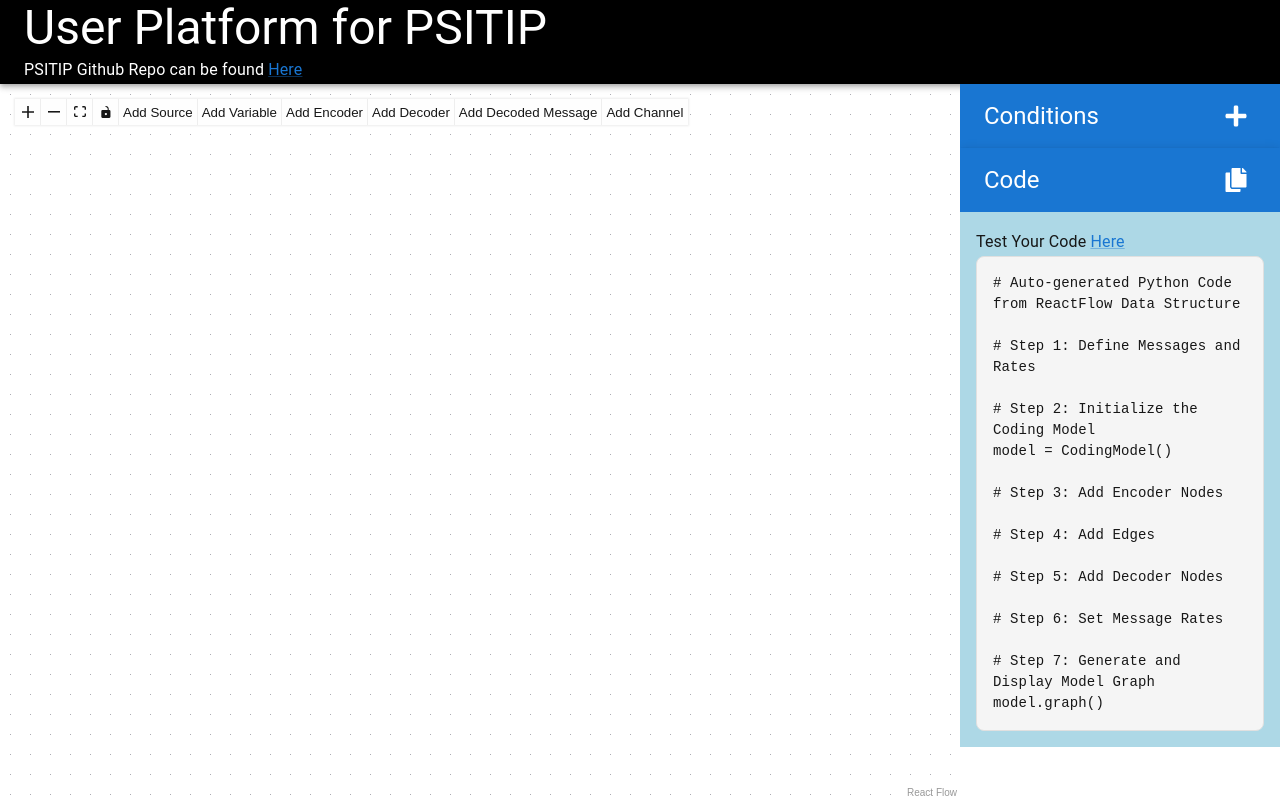
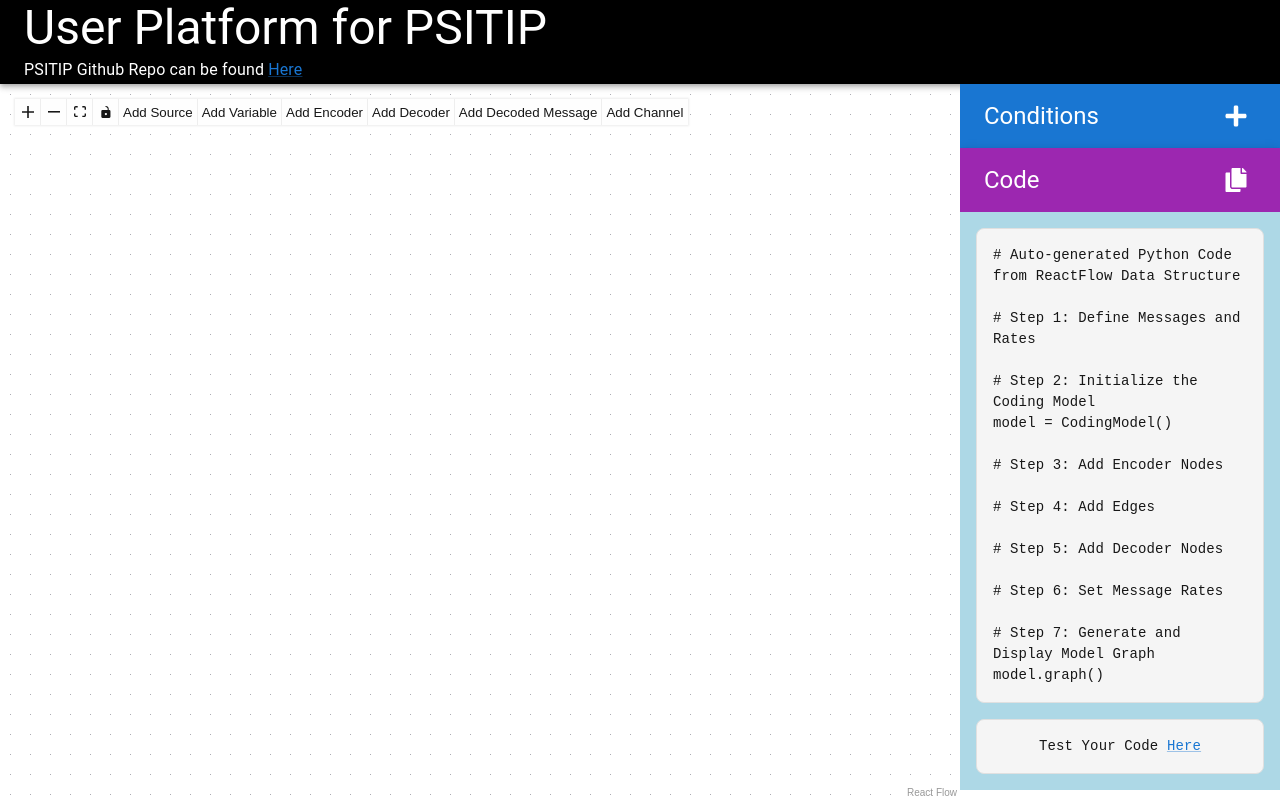
Before and after one commit to LeoHuang0730/ui-platform-psitip, a Next.js app in the folder frontend-ui-platform-psitip/: page / in a window 1280 px wide. Built offline with nearby package versions, Linux system fonts and the light colour scheme.

Commit message:
ui change

```diff
--- a/frontend-ui-platform-psitip/src/app/components/codeBar.tsx
+++ b/frontend-ui-platform-psitip/src/app/components/codeBar.tsx
@@ -154,7 +154,7 @@ const CodeBar = ({ mapNodes, mapEdges }: codeBarProps) => {
         height: "50%",
       }}
     >
-      <AppBar position="static">
+      <AppBar position="static" color="secondary">
         <Toolbar sx={{ display: "flex", justifyContent: "space-between" }}>
           <Box sx={{ display: 'flex', flexDirection: 'column' }}>
             <Typography variant="h5">Code</Typography>
@@ -168,14 +168,6 @@ const CodeBar = ({ mapNodes, mapEdges }: codeBarProps) => {
         </Toolbar>
       </AppBar>
       <Box flexGrow={1} bgcolor={"lightblue"} p={2}>
-        <Typography variant="subtitle1">Test Your Code&nbsp;
-          <Link
-            href="https://mybinder.org/v2/gh/cheuktingli/psitip/master?labpath=examples/table_of_contents.ipynb"
-            target="_blank"
-          >
-            Here
-          </Link>
-        </Typography>
         <Typography
           variant="body1"
           component="pre"
@@ -192,6 +184,29 @@ const CodeBar = ({ mapNodes, mapEdges }: codeBarProps) => {
         >
           {codeTranslator(mapNodes, mapEdges)}
         </Typography>
+        <Box height={"16px"} />
+        <Typography
+            variant="body1"
+            component="pre"
+            sx={{
+              whiteSpace: "pre-wrap",
+              fontFamily: "monospace",
+              fontSize: "0.875rem",
+              backgroundColor: "#f5f5f5",
+              padding: "1rem",
+              borderRadius: "0.5rem",
+              overflowX: "auto",
+              border: "1px solid #e0e0e0",
+            }}
+            align="center"
+          >Test Your Code&nbsp;
+          <Link
+            href="https://mybinder.org/v2/gh/cheuktingli/psitip/master?labpath=examples/table_of_contents.ipynb"
+            target="_blank"
+          >
+            Here
+          </Link>
+        </Typography>
       </Box>
     </Box>
   );
```
